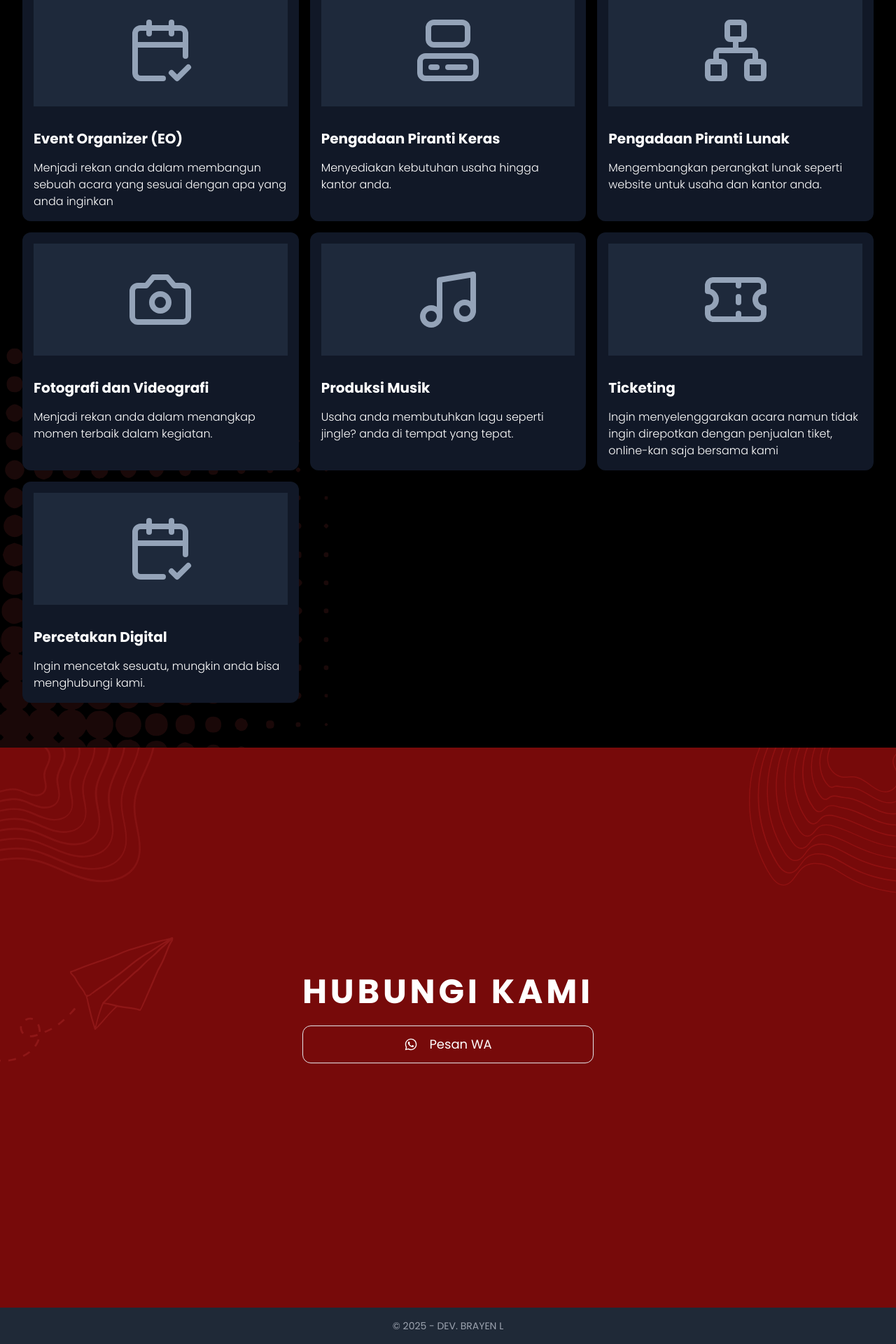
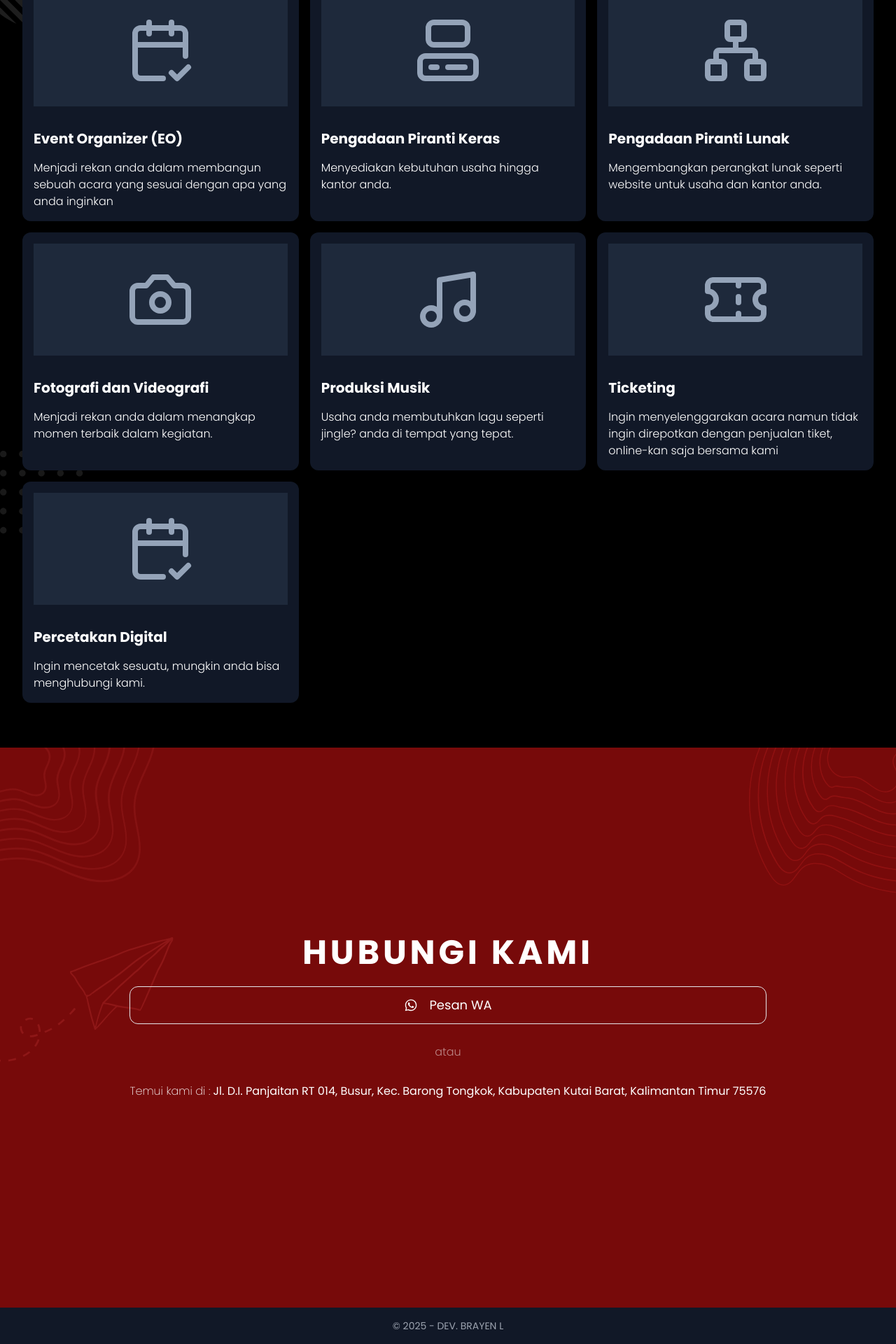
Before and after one commit to brayenid/knk, a React (Vite) app: page / in a window 1280 px wide. Shown: the part 1756-3676 px from the top of the page at 70% size. Built offline with nearby package versions, Linux system fonts and the light colour scheme.

Commit message:
fix: some views

```diff
--- a/src/App.tsx
+++ b/src/App.tsx
@@ -8,7 +8,7 @@ function App() {
   return (
     <>
       <Header />
-      <About/>
+      <About />
       <Works />
       <CTA />
       <Credit />
--- a/src/components/credit.tsx
+++ b/src/components/credit.tsx
@@ -1,6 +1,6 @@
 export default function Credit() {
   return (
-    <div className="bg-gray-800 p-4 text-center text-gray-400 uppercase text-sm">
+    <div className="bg-gray-900 p-4 text-center text-gray-400 uppercase text-sm">
       <p>
         © {new Date().getFullYear()} - Dev.{' '}
         <a href="https://brayenluhat.netlify.app" target="_blank" rel="noopener noreferrer">
--- a/src/components/cta.tsx
+++ b/src/components/cta.tsx
@@ -1,4 +1,5 @@
 import { MdiWhatsapp } from './icons/wa'
+import data from '@/data/base.json'
 
 export default function CTA() {
   return (
@@ -7,6 +8,7 @@ export default function CTA() {
       id="cta">
       <div className="mb-6 gap-4 p-8">
         <h2 className="text-3xl md:text-5xl uppercase tracking-widest font-bold mb-6">Hubungi Kami</h2>
+        <div className="space-y-7">
           <a
             href="https://wa.me/6282251428140?text=Halo, saya ingin bertanya perihal jasa KNK."
             target="_blank"
@@ -14,6 +16,11 @@ export default function CTA() {
             className="flex text-lg items-center gap-4 justify-center border rounded-xl p-2 md:p-3 transition-all hover:bg-rose-800">
             <MdiWhatsapp className="w-5 h-5" /> Pesan WA
           </a>
+          <div className="opacity-50 font-light">atau</div>
+          <p className="leading-loose">
+            <span className="font-extralight">Temui kami di :</span> {data.page.address}
+          </p>
+        </div>
       </div>
     </div>
   )
--- a/src/components/works.tsx
+++ b/src/components/works.tsx
@@ -64,7 +64,7 @@ export default function Works() {
   ]
   return (
     <div
-      className="bg-[url(/headerbg.svg)] bg-cover min-h-screen flex items-center justify-center text-center w-full flex-col text-white gap-8"
+      className="bg-[url(/ctabg.svg)] bg-cover md:min-h-screen flex text-center w-full flex-col text-white gap-8"
       id="works">
       <div className="container !py-16">
         <h2 className="text-2xl md:text-3xl uppercase tracking-widest font-bold mb-8">Yang Kami Kerjakan</h2>
--- a/src/data/base.json
+++ b/src/data/base.json
@@ -1,5 +1,6 @@
 {
   "page": {
-    "about": "Karya Nusantara Kreatif (KNK) adalah perusahaan kreatif berbentuk Persekutuan Komanditer (CV) yang bergerak di berbagai sektor layanan, mulai dari penyelenggara acara hingga perdagangan teknologi dan jasa digital. Didirikan di Kota Sendawar Kutai Barat dengan semangat memajukan industri kreatif khususnya Kutai Barat, kami menggabungkan inovasi, teknologi, dan seni untuk menciptakan solusi yang menyeluruh bagi klien. Jangan ragu untuk bekerja sama dengan kami, atau ingin sekedar berbicara mengenai ide proyek anda? Hubungi kami."
+    "about": "Karya Nusantara Kreatif (KNK) adalah perusahaan kreatif berbentuk Persekutuan Komanditer (CV) yang bergerak di berbagai sektor layanan, mulai dari penyelenggara acara hingga perdagangan teknologi dan jasa digital. Didirikan di Kota Sendawar Kutai Barat dengan semangat memajukan industri kreatif khususnya Kutai Barat, kami menggabungkan inovasi, teknologi, dan seni untuk menciptakan solusi yang menyeluruh bagi klien. Jangan ragu untuk bekerja sama dengan kami, atau ingin sekedar berbicara mengenai ide proyek anda? Hubungi kami.",
+    "address": " Jl. D.I. Panjaitan RT 014, Busur, Kec. Barong Tongkok, Kabupaten Kutai Barat, Kalimantan Timur 75576"
   }
 }
```
Lines whose indentation alone changed are shown as unchanged.
